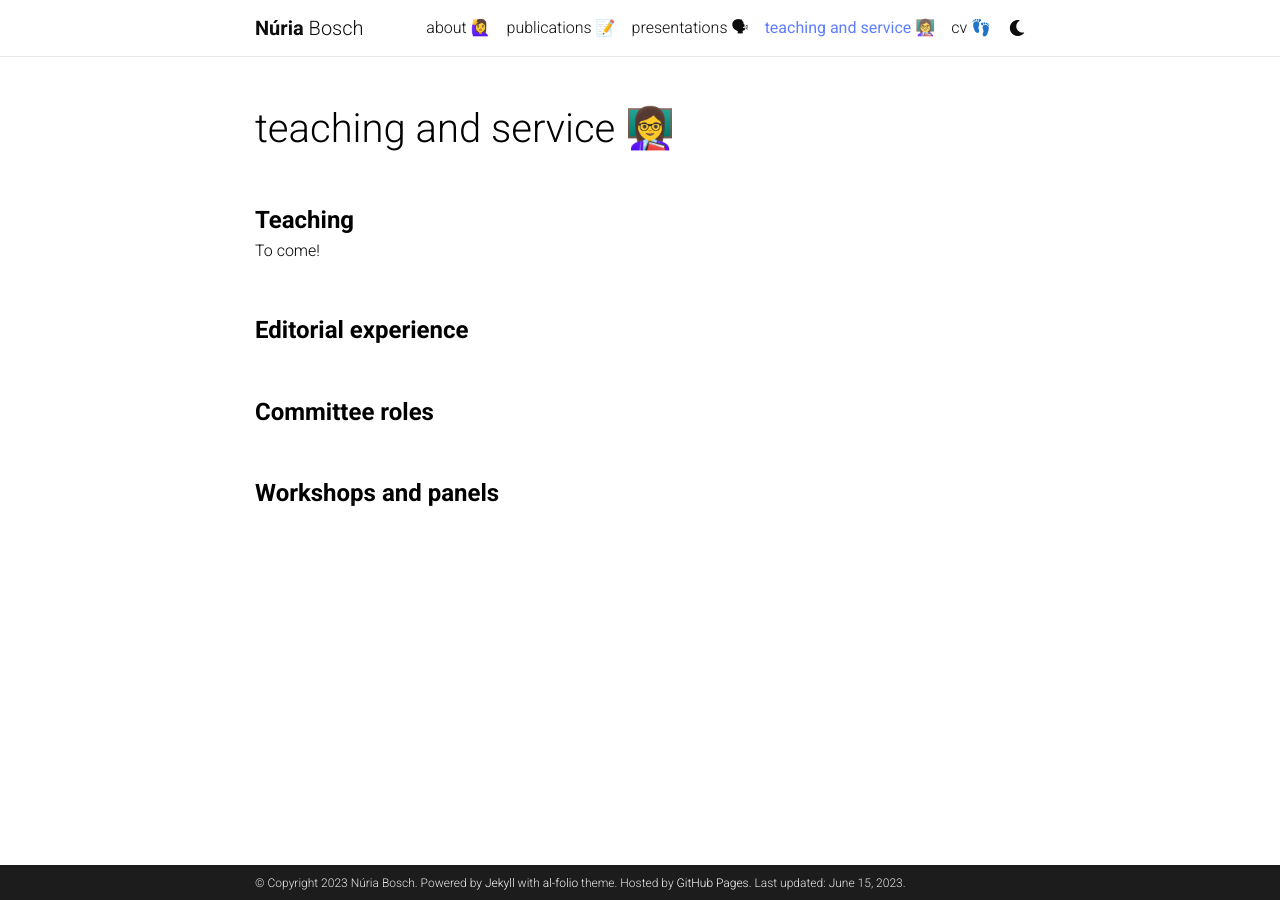
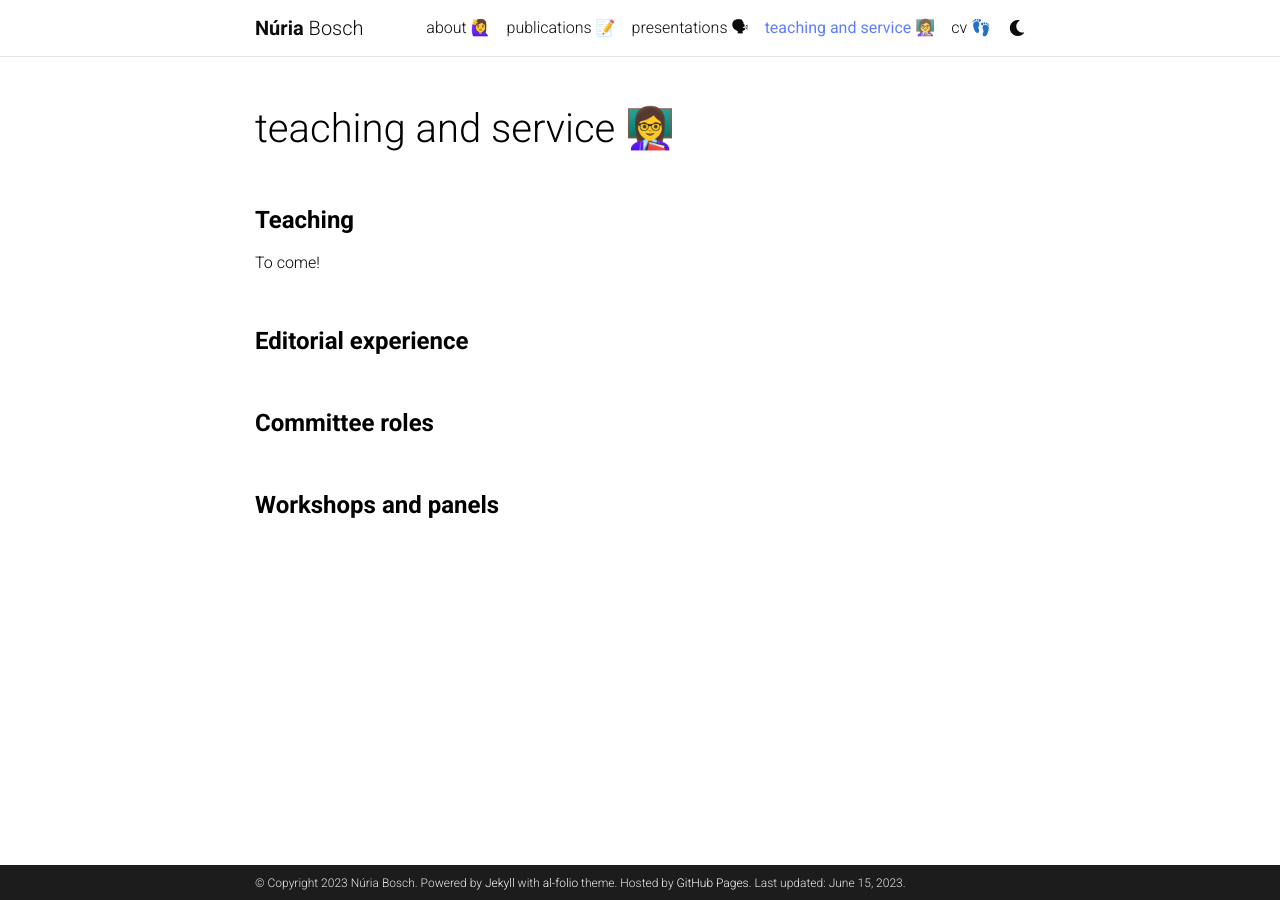
Before and after one commit to nuria-bosch/nuria-bosch.github.io, a Jekyll site: the page built from _pages/teaching_and_service.md, in a window 1280 px wide. Built offline with Jekyll 4.4.1, drawn with Linux system fonts in a browser that asks for light colours; comment, search, counter and statistics services are not loaded; a style sheet for code colours, icons or effects is not loaded.

Commit message:
Update teaching_and_service.md

```diff
--- a/_pages/teaching_and_service.md
+++ b/_pages/teaching_and_service.md
@@ -7,9 +7,9 @@
 nav_order: 5
 ---
 
-<h4 style="margin-top: 3.3rem; margin-bottom: 0.3rem; font-weight: bold;">Teaching</h4>
+<h4 style="margin-top: 3.3rem; margin-bottom: 1rem; font-weight: bold;">Teaching</h4>
 
-<p> To come!</p>
+To come!
 
 <h4 style="margin-top: 3.3rem; margin-bottom: 0.3rem; font-weight: bold;">Editorial experience</h4>
 
```
